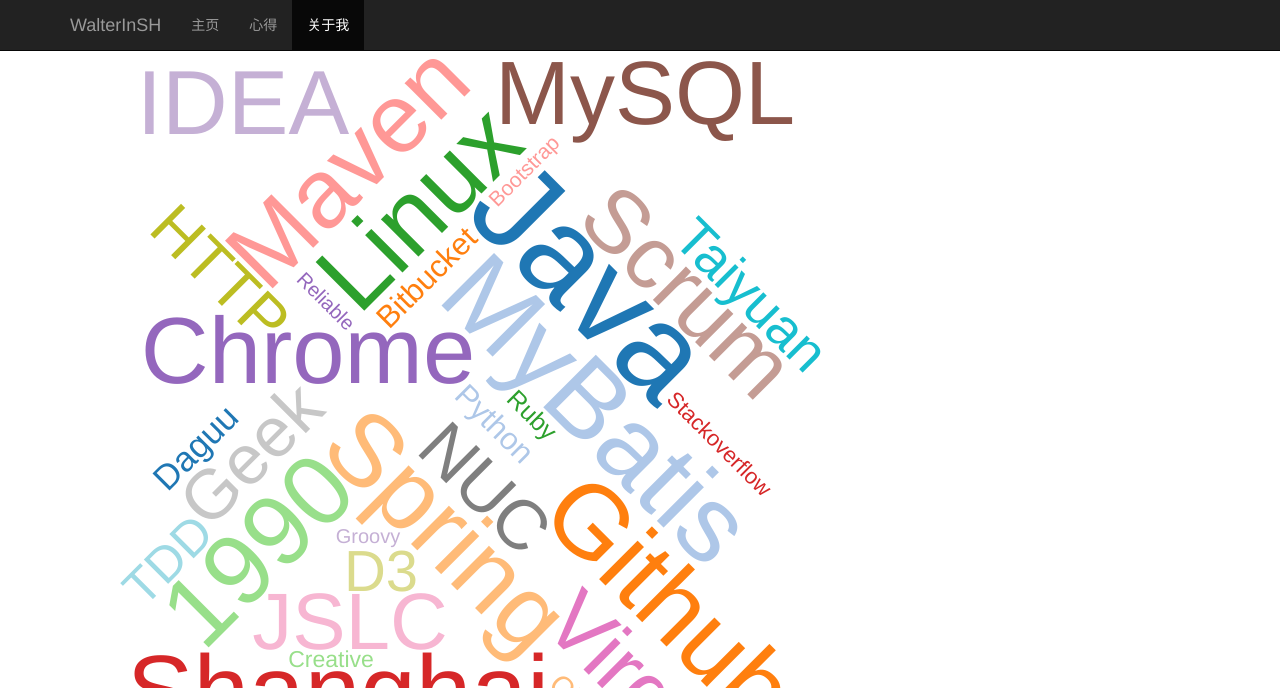
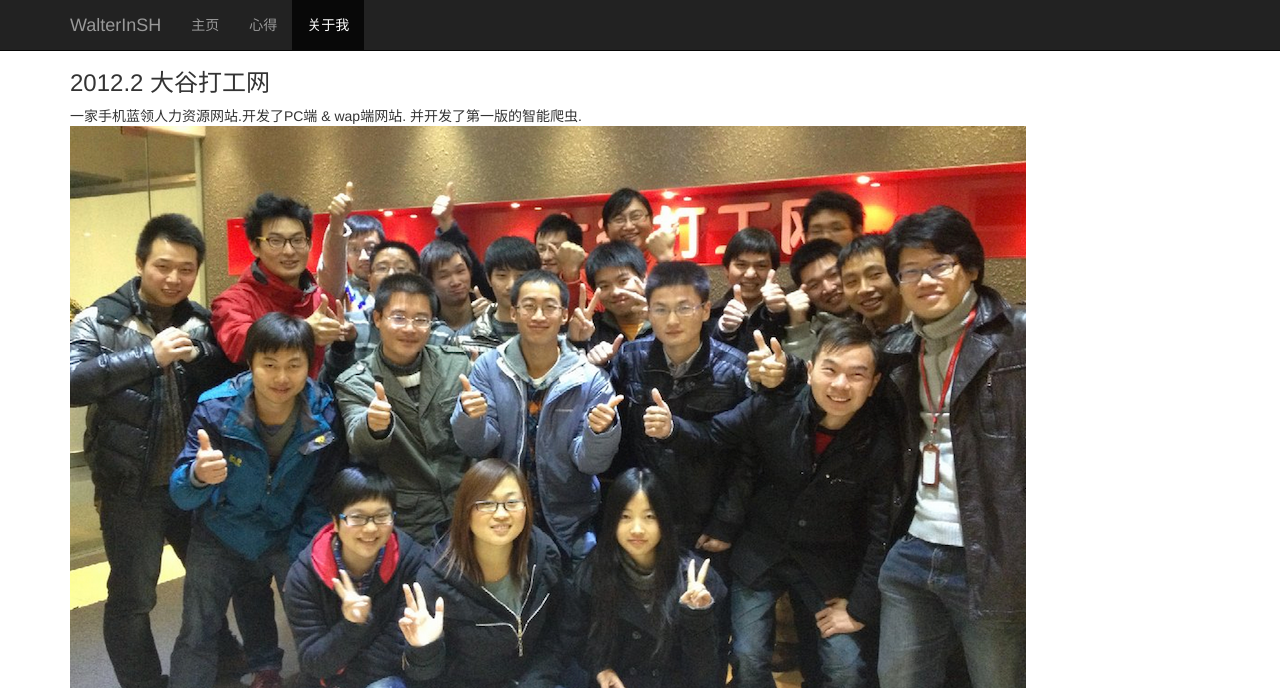
Before and after one commit to WalterInSH/walterinsh.github.io, a Jekyll site: the page built from profile.html, in a window 1280 px wide and 1400 px high. Shown: the top 688 px of the window. Built offline with Jekyll 4.4.1, drawn with Linux system fonts in a browser that asks for light colours; some of the changed text lies outside the part shown; grey boxes are pictures that could not be loaded.

Commit message:
add photo

```diff
--- a/_layouts/profile.html
+++ b/_layouts/profile.html
@@ -36,10 +36,6 @@
 
 	{% include footer.html %}
     <script src="/js/lab.js" type="text/javascript"></script>
-    <script type="text/javascript">
-        $LAB.script("/js/d3.min.js").wait()
-            .script("/js/d3.layout.cloud.js").wait()
-            .script("/js/cloud.js");
-    </script>
+
 </body>
 </html>
--- a/profile.html
+++ b/profile.html
@@ -2,4 +2,21 @@
 layout: profile
 ---
 
-	<div id="keyword_cloud"></div>
+<div>
+	<h3>2012.2 大谷打工网</h3>
+	<div>一家手机蓝领人力资源网站.开发了PC端 & wap端网站. 并开发了第一版的智能爬虫.</div>
+	<img src="/image/posts/daguu_staff.png"/>
+</div>
+
+<div>
+	<h3>2012.6 毕业于中北大学</h3>
+	<div>我说我是08级中北编程第二,谁敢称第一?!</div>
+	<img src="/image/posts/graduation.png"/>
+</div>
+
+<div>
+	<h3>2013.3 唯品会</h3>
+	<div>加入唯品会用户团队,参与了爬虫 & Passport & 招商选品 & 魔方罗盘 & 欺诈检测多个项目.<br/>
+		每天和一群牛气的小伙伴努力做最好的系统,一起</div>
+	<img src="/image/posts/graduation.png"/>
+</div>
```
Also changed, not shown: image/posts/daguu_staff.png (added), image/posts/usersys.png (added), 1 other file.
